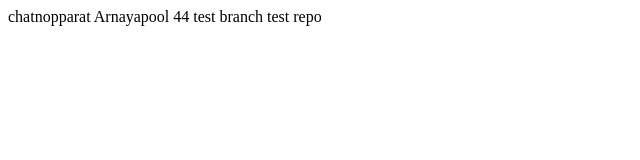
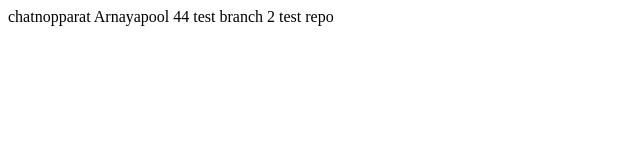
Before and after one commit to chatnopparat42/chatnopparat, a plain HTML site: page index.html in a window 1280 px wide. Shown: the full height of the page, 0-640 px from the left. Drawn offline with Linux system fonts and the light colour scheme.

Commit message:
test branch 2

```diff
--- a/index.html
+++ b/index.html
@@ -3,7 +3,7 @@
         <title>marker</title>
     </head>
     <body>
-        chatnopparat Arnayapool  44 test branch
+        chatnopparat Arnayapool  44 test branch 2
         test repo
     </body>
 </html>
```
Also changed, not shown: 1 other file.
